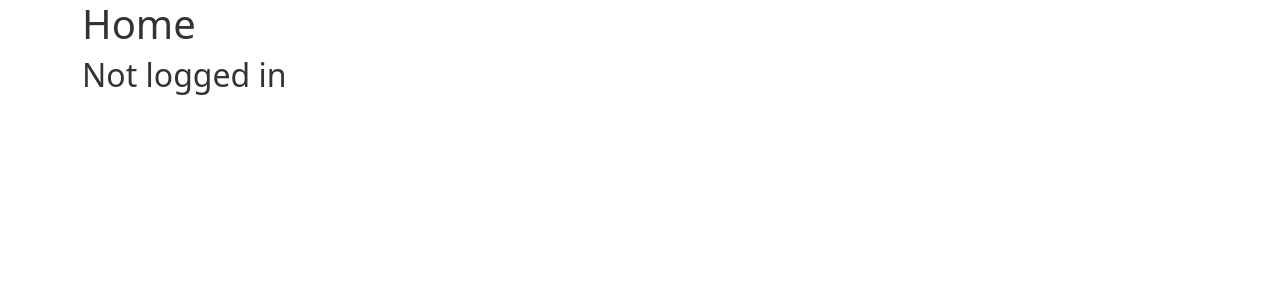
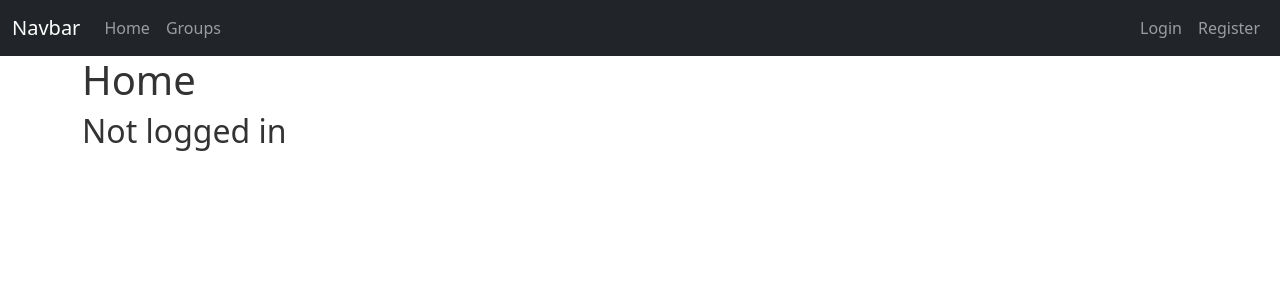
Before and after one commit to Govindvr/bill-splitter, a Django app: page / in a window 1280 px wide. Shown: the top 300 px of the page. Run offline with Django 4.2, Linux system fonts and the light colour scheme.

Commit message:
add: navbar added

```diff
--- a/billsplit/templates/billsplit/index.html
+++ b/billsplit/templates/billsplit/index.html
@@ -12,10 +12,52 @@
 </head>
 
 <body>
+
+  <nav class="navbar navbar-expand-md navbar-dark bg-dark">
+    <!-- Navbar content -->
+    <div class="container-fluid">
+      <a class="navbar-brand" href="#">Navbar</a>
+      <button class="navbar-toggler" type="button" data-bs-toggle="collapse" data-bs-target="#navbarSupportedContent" aria-controls="navbarSupportedContent" aria-expanded="false" aria-label="Toggle navigation">
+        <span class="navbar-toggler-icon"></span>
+      </button>
+      <div class="collapse navbar-collapse" id="navbarSupportedContent">
+        <ul class="navbar-nav me-auto mb-2 mb-lg-0">
+          <li class="nav-item">
+            <a class="nav-link" aria-current="page" href="#">Home</a>
+          </li>
+          <li class="nav-item">
+            <a class="nav-link " href="#">Groups</a>
+          </li>
+
+        </ul>
+        {% if user.is_authenticated %}
+          <ul class="navbar-nav ml-auto">
+            <li class="nav-item">
+              <a class="nav-link" href="#">{{ user.username }}</a>
+            </li>
+            <li class="nav-item">
+              <a class="nav-link" href="{% url 'logout' %}">Logout</a>
+            </li>
+          </ul>
+        {% else %}
+          <ul class="navbar-nav ml-auto">
+            <li class="nav-item">
+              <a class="nav-link" href="{% url 'login' %}">Login</a>
+            </li>
+            <li class="nav-item">
+              <a class="nav-link" href="{% url 'register' %}">Register</a>
+            </li>
+          </ul>
+        {% endif %}
+      </div>
+    </div>
+  </nav>
+
   {% if messages %}
     {% for message in messages %}
-      <div class="alert  alert-{{message.tags}}">
+      <div class="alert  alert-{{message.tags}} alert-dismissible fade show" role="alert">
         {{ message }}
+        <button type="button" class="btn-close" data-bs-dismiss="alert" aria-label="Close"></button>
       </div>
     {% endfor %}
   {% endif %}
```
